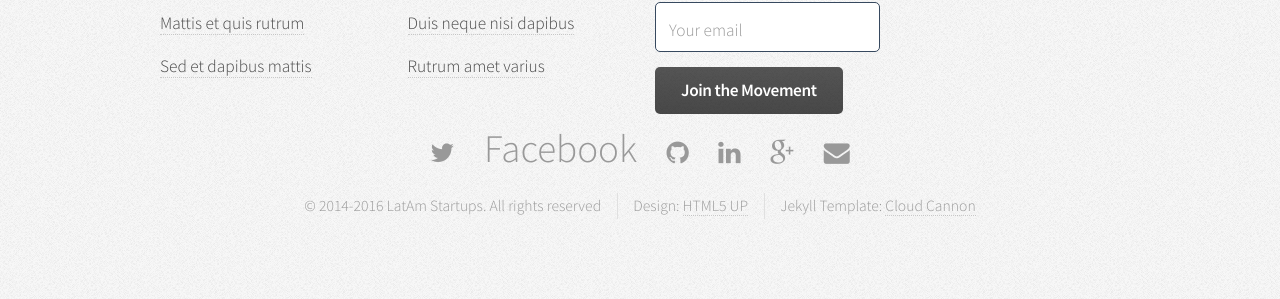
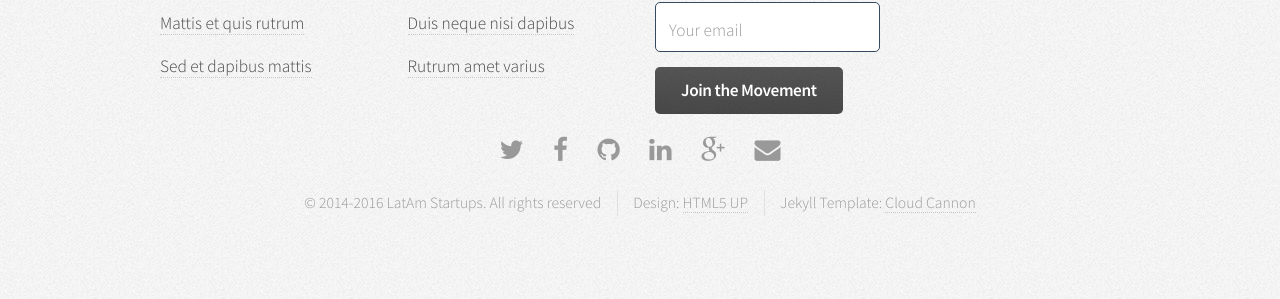
Before and after one commit to LatAmStartups/LatAmStartups.github.io, a Jekyll site: the page built from index.html, in a window 1280 px wide. Shown: the part 2009-2308 px from the top of the page. Built offline with Jekyll 4.4.1, drawn with Linux system fonts in a browser that asks for light colours; the list of posts is cut into pages by our own code.

Commit message:
fixed footer

```diff
--- a/_includes/footer.html
+++ b/_includes/footer.html
@@ -46,7 +46,7 @@
 				<!-- Icons -->
 					<ul class="icons">
 						<li><a href="https://www.twitter.com/LatAmStartupsCo" class="icon fa-twitter"><span class="label">Twitter</span></a></li>
-						<li><a href="https://www.facebook.com/LatAm.Startups class="icon fa-facebook"><span class="label">Facebook</span></a></li>
+						<li><a href="https://www.facebook.com/LatAm.Startups" class="icon fa-facebook"><span class="label">Facebook</span></a></li>
 						<li><a href="https://www.github.com/LatAmStartups" class="icon fa-github"><span class="label">GitHub</span></a></li>
 						<li><a href="#" class="icon fa-linkedin"><span class="label">LinkedIn</span></a></li>
 						<li><a href="#" class="icon fa-google-plus"><span class="label">Google+</span></a></li>
```
